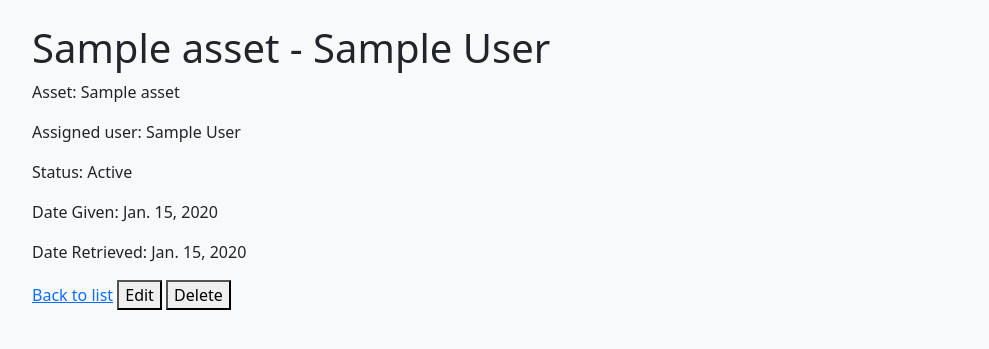
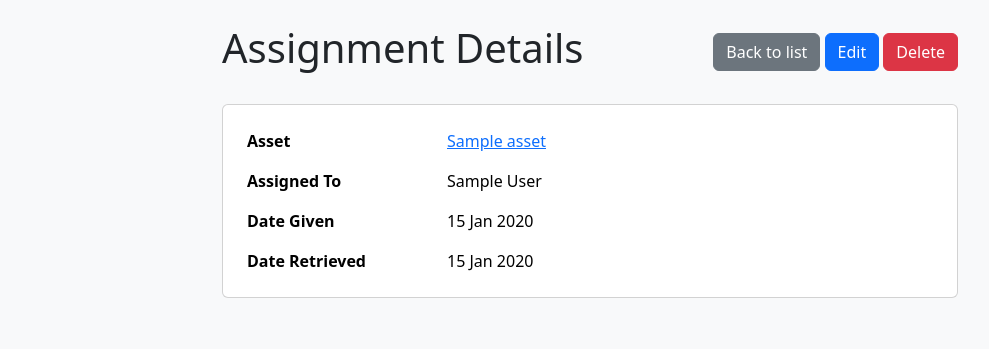
Before and after one commit to FilthySpartan/asset-tracker, a Django app: page /assets/assignments/1/ in a window 1280 px wide. Shown: the part 56-405 px from the top of the page, without its empty margins (50-1039 px from the left). Run offline with Django 5.2, Linux system fonts and the light colour scheme; a user stored in the database is signed in; tables that the repository leaves empty hold one stand-in row (values such as "Sample post").

Commit message:
Updated styling. Added an asset_id to the asset table for better identification of assets. Updated date formatting

```diff
--- a/apps/accounts/templates/accounts/login.html
+++ b/apps/accounts/templates/accounts/login.html
@@ -8,6 +8,6 @@
         <form method="post">
             {% csrf_token %}
             {{ form.as_div }}
-            <button type="submit">Login</button>
+            <button type="submit" class="btn btn-primary">Login</button>
         </form>
     {% endblock %}
--- a/apps/assets/models.py
+++ b/apps/assets/models.py
@@ -17,14 +17,28 @@ class Asset(models.Model):
         NEEDED = 'NE', 'Needed'
 
     asset_name = models.CharField(max_length=100)
+    asset_id = models.CharField(max_length=50, unique=True, blank=True)
     type = models.CharField(max_length=2, choices=AssetType)
     last_pat_test = models.DateField(blank=True, null=True)
     end_of_warranty = models.DateField(blank=True, null=True)
     cost = models.DecimalField(max_digits=10, decimal_places=2)
     status = models.CharField(max_length=2, choices=Status)
 
+    def save(self, *args, **kwargs):
+        self.asset_name = self.asset_name.lower()
+        if not self.asset_id:
+            existing_count = Asset.objects.filter(
+                type=self.type,
+                asset_name=self.asset_name
+            ).count()
+            self.asset_id = f"{self.type}-{self.asset_name}-{existing_count + 1:02d}"
+        super().save(*args, **kwargs)
+
+    def display_name(self):
+        return self.asset_name.title()
+
     def __str__(self):
-        return self.asset_name
+        return f"{self.asset_id} - {self.display_name()}"
 
 class AssetAssignment(models.Model):
     user = models.ForeignKey(User, on_delete=models.PROTECT)
--- a/apps/assets/templates/assets/asset_assignment_create.html
+++ b/apps/assets/templates/assets/asset_assignment_create.html
@@ -8,7 +8,7 @@
         <form method="post">
             {% csrf_token %}
             {{ form.as_div }}
-            <button type="submit">Save</button>
+            <button type="submit" class="btn btn-primary">Save</button>
         </form>
         <a href="{% url 'assets:asset_assignment_list' %}">Cancel</a>
     {% endblock %}
--- a/apps/assets/templates/assets/asset_assignment_detail.html
+++ b/apps/assets/templates/assets/asset_assignment_detail.html
@@ -1,19 +1,67 @@
-
-
 {% extends "base.html" %}
 
 {% block title %}{{ asset_assignment }}{% endblock %}
 
 {% block content %}
-        <h1>{{ asset_assignment }}</h1>
-        <p>Asset: {{ asset_assignment.asset.asset_name }}</p>
-        <p>Assigned user: {{ asset_assignment.user.get_full_name }}</p>
-        <p>Status: {{ asset_assignment.asset.get_status_display }}</p>
-        <p>Date Given: {{ asset_assignment.date_given }}</p>
-        <p>Date Retrieved: {{ asset_assignment.date_retrieved }}</p>
-        <a href="{% url 'assets:asset_assignment_list' %}">Back to list</a>
-        <button onclick="window.location.href='{% url 'assets:asset_assignment_update' asset_assignment.id %}'">Edit</button>
+    <div class="row justify-content-center">
+        <div class="col-md-8">
+            <div class="d-flex justify-content-between align-items-center mb-4">
+                <h1>Assignment Details</h1>
+                <div>
+                    <a href="{% url 'assets:asset_assignment_list' %}" class="btn btn-secondary">Back to list</a>
+                    <a href="{% url 'assets:asset_assignment_update' asset_assignment.id %}" class="btn btn-primary">Edit</a>
                     {% if user.is_staff %}
-            <button onclick="window.location.href='{% url 'assets:asset_assignment_delete' asset_assignment.id %}'">Delete</button>
+                        <a href="{% url 'assets:asset_assignment_delete' asset_assignment.id %}" class="btn btn-danger">Delete</a>
                     {% endif %}
+                </div>
+            </div>
+            <div class="card">
+                <div class="card-body">
+                    <table class="table table-borderless mb-0">
+                        <tr>
+                            <th style="width: 200px;">Asset</th>
+                            <td><a href="{% url 'assets:asset_detail' asset_assignment.asset.id %}">{{ asset_assignment.asset.asset_name }}</a></td>
+                        </tr>
+                        <tr>
+                            <th>Assigned To</th>
+                            <td>{{ asset_assignment.user.get_full_name|default:asset_assignment.user.username }}</td>
+                        </tr>
+                        <tr>
+                            <th>Date Given</th>
+                            <td>{{ asset_assignment.date_given }}</td>
+                        </tr>
+                        <tr>
+                            <th>Date Retrieved</th>
+                            <td>
+                                {% if asset_assignment.date_retrieved %}
+                                    {{ asset_assignment.date_retrieved }}
+                                {% else %}
+                                    <span class="badge bg-success">Currently Assigned</span>
+                                {% endif %}
+                            </td>
+                        </tr>
+                    </table>
+                </div>
+            </div>
+        </div>
+    </div>
 {% endblock %}
+
+
+{#    {% extends "base.html" %}#}
+{##}
+{#    {% block title %}{{ asset_assignment }}{% endblock %}#}
+{##}
+{#    {% block content %}#}
+{#        <h1>{{ asset_assignment }}</h1>#}
+{#        <p>Asset: {{ asset_assignment.asset.asset_name }}</p>#}
+{#        <p>Assigned user: {{ asset_assignment.user.get_full_name }}</p>#}
+{#        <p>Status: {{ asset_assignment.asset.get_status_display }}</p>#}
+{#        <p>Date Given: {{ asset_assignment.date_given }}</p>#}
+{#        <p>Date Retrieved: {{ asset_assignment.date_retrieved }}</p>#}
+{#        <a href="{% url 'assets:asset_assignment_list' %}">Back to list</a>#}
+{#        <button onclick="window.location.href='{% url 'assets:asset_assignment_update' asset_assignment.id %}'">Edit</button>#}
+{#        {% if user.is_staff %}#}
+{#            <button onclick="window.location.href='{% url 'assets:asset_assignment_delete' asset_assignment.id %}'">Delete</button>#}
+{#        {% endif %}#}
+{#    {% endblock %}#}
--- a/apps/assets/templates/assets/asset_assignment_update.html
+++ b/apps/assets/templates/assets/asset_assignment_update.html
@@ -8,7 +8,7 @@
         <form method="post">
             {% csrf_token %}
             {{ form.as_div }}
-            <button type="submit">Save</button>
+            <button type="submit" class="btn btn-primary">Save</button>
         </form>
         <a href="{% url 'assets:asset_assignment_list' %}">Cancel</a>
     {% endblock %}
--- a/apps/assets/templates/assets/asset_delete.html
+++ b/apps/assets/templates/assets/asset_delete.html
@@ -5,7 +5,7 @@
 
     {% block content %}
         <h1>Delete Asset</h1>
-        <p>Are you sure you want to delete "{{ asset.asset_name }}"?</p>
+        <p>Are you sure you want to delete "{{ asset.display_name }}"?</p>
         <form method="post">
             {% csrf_token %}
             <button type="submit">Yes, delete</button>
--- a/apps/assets/templates/assets/asset_list.html
+++ b/apps/assets/templates/assets/asset_list.html
@@ -19,7 +19,7 @@
         <tbody>
             {% for asset in assets %}
                 <tr>
-                    <td><a href="{% url 'assets:asset_detail' asset.id %}">{{ asset.asset_name }}</a></td>
+                    <td><a href="{% url 'assets:asset_detail' asset.id %}">{{ asset.display_name }}</a></td>
                     <td>{{ asset.get_type_display }}</td>
                     <td>{{ asset.get_status_display }}</td>
                     <td>£{{ asset.cost }}</td>
--- a/apps/assets/views.py
+++ b/apps/assets/views.py
@@ -21,14 +21,14 @@ class AssetDetailView(LoginRequiredMixin, DetailView):
 class AssetCreateView(LoginRequiredMixin, CreateView):
     model = Asset
     template_name = "assets/asset_create.html"
-    fields = "__all__"
+    fields = ["asset_name", "type", "last_pat_test", "end_of_warranty", "cost", "status"]
     success_url = reverse_lazy("assets:asset_list")
 
 class AssetUpdateView(LoginRequiredMixin, UpdateView):
     model = Asset
     template_name = "assets/asset_update.html"
     context_object_name = "asset"
-    fields = "__all__"
+    fields = ["asset_name", "type", "last_pat_test", "end_of_warranty", "cost", "status"]
     success_url = reverse_lazy("assets:asset_list")
 
 class AssetDeleteView(LoginRequiredMixin, UserPassesTestMixin , DeleteView):
--- a/templates/base.html
+++ b/templates/base.html
@@ -17,6 +17,9 @@
             font-weight: 500;
             margin-bottom: 0.25rem;
         }
+        button[type="submit"] {
+
+        }
     </style>
 </head>
 <body class="bg-light">
@@ -30,7 +33,7 @@
             <div class="navbar-nav">
                 {% if user.is_authenticated %}
                     <span class="nav-link text-light">{{ user.username }}</span>
-                    <a class="nav-link" href="{% url 'accounts:logout' %}">Logout</a>
+                    <a class="nav-link" href="{% url 'accounts:login' %}">Logout</a>
                 {% else %}
                     <a class="nav-link" href="{% url 'accounts:login' %}">Login</a>
                     <a class="nav-link" href="{% url 'accounts:register' %}">Register</a>
```
Also changed, not shown: apps/assets/templates/assets/asset_assignment_list.html (+4 -4 lines), apps/assets/templates/assets/asset_detail.html (+47 -22 lines), config/settings.py (+7 -3 lines), apps/assets/migrations/0002_asset_asset_id.py (added). Lines whose indentation alone changed are shown as unchanged.
